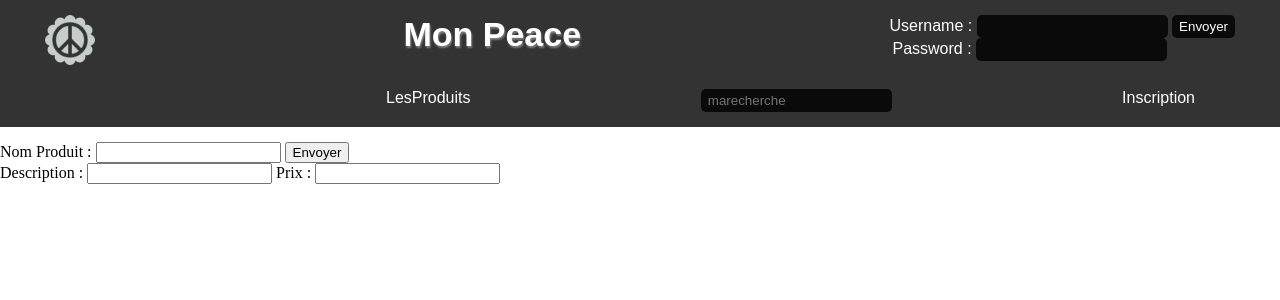
After one commit to BenLeg/Projet_TechnoWeb, a PHP site: page /admin.php in a window 1280 px wide. The commit adds this page. Shown: the top 300 px of the page. Run offline with PHP 8.4, Linux system fonts and the light colour scheme.

Commit message:
bug corrige

```diff
--- /dev/null
+++ b/admin.php
@@ -0,0 +1,28 @@
+<!DOCTYPE html>
+
+<html>
+	<head>
+		<title>MonPeace.com</title>
+		<link rel="stylesheet" href="style.css" />
+	</head>
+
+<?php include 'myHeaderLigne.php'?>
+
+<div id="Choix_admins">
+	<div class="add_product">
+		<form id="" method="post">
+			Nom Produit : <input type="text" name="name" />
+			<input type="submit" value="Envoyer" />
+			</br>
+			Description : <input type="text" name="descri"/>
+
+			Prix : <input type="password" name="price"/>
+			</form>
+	</div>
+	<div class="delete_product">
+
+	</div>
+	<div class="update_product">
+
+	</div>
+</div>
--- a/index.php
+++ b/index.php
@@ -1,5 +1,3 @@
-<<<<<<< HEAD
-
 <?php include 'acccueil.php'?>
 
 <!--
```
